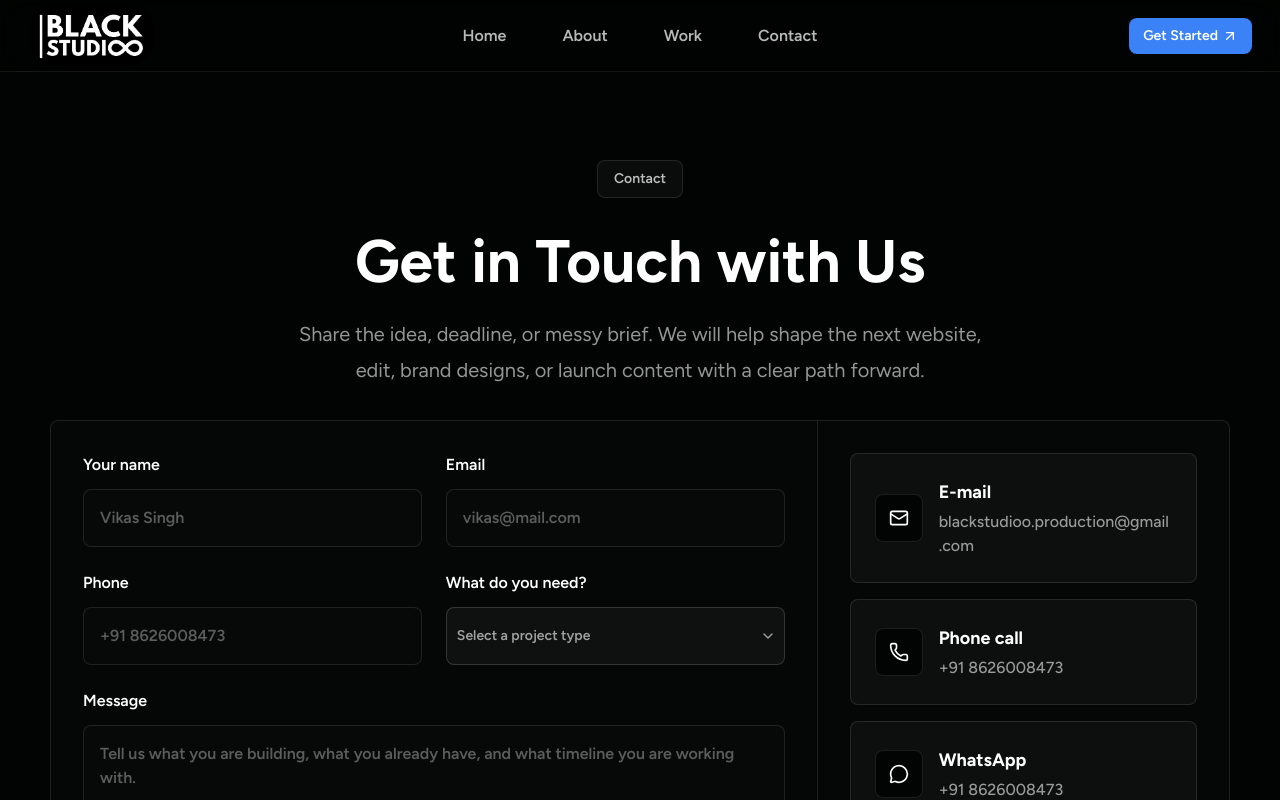
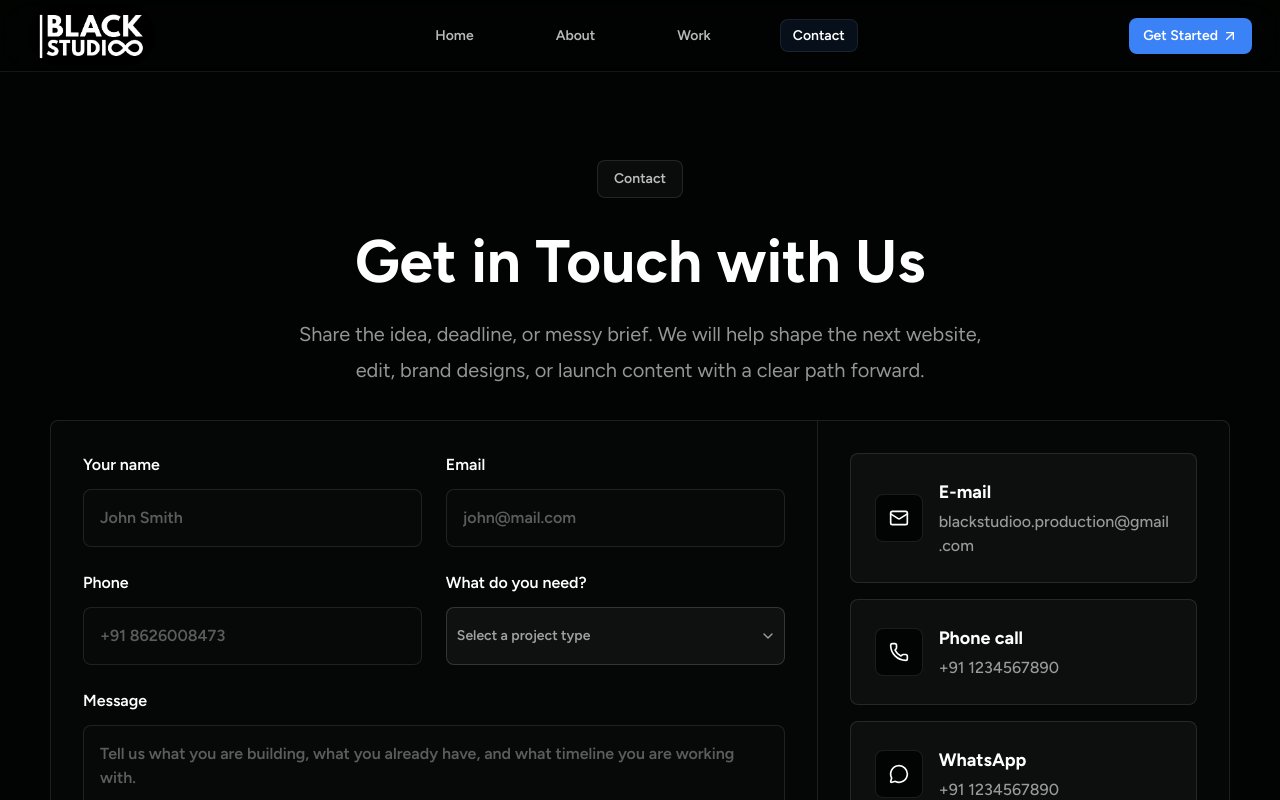
Before and after one commit to DeathXError/blackstudio, a Next.js app: page /contact in a window 1280 px wide. Shown: the top 800 px of the page. Built offline with nearby package versions, Linux system fonts and the light colour scheme.

Commit message:
refactor: add active styling in the navbar

```diff
--- a/app/contact/_components/contact-cards.jsx
+++ b/app/contact/_components/contact-cards.jsx
@@ -3,12 +3,12 @@ import { motion } from "framer-motion";
 import { Mail, MessageCircle, Phone } from "lucide-react";
 
 const email = "blackstudioo.production@gmail.com";
-const phoneNumber = "+91 8626008473";
-const phoneHref = "tel:+918626008473";
+const phoneNumber = "+91 1234567890";
+const phoneHref = "tel:+911234567890";
 const message = encodeURIComponent(
   "Hi BlackStudio! I'm interested in discussing a project.",
 );
-const whatsappHref = `https://wa.me/8626008473?text=${message}`;
+const whatsappHref = `https://wa.me/1234567890?text=${message}`;
 
 const fadeUp = {
   hidden: { opacity: 0, y: 28 },
--- a/app/contact/_components/form.jsx
+++ b/app/contact/_components/form.jsx
@@ -22,14 +22,14 @@ export default function Form() {
     >
       <label className="block min-w-0 text-base font-semibold text-white">
         Your name
-        <input name="name" placeholder="Vikas Singh" className={inputClass} />
+        <input name="name" placeholder="John Smith" className={inputClass} />
       </label>
       <label className="block min-w-0 text-base font-semibold text-white">
         Email
         <input
           name="email"
           type="email"
-          placeholder="vikas@mail.com"
+          placeholder="john@mail.com"
           className={inputClass}
         />
       </label>
--- a/components/layout/navbar.jsx
+++ b/components/layout/navbar.jsx
@@ -4,9 +4,11 @@ import { ArrowUpRight, Menu, X } from "lucide-react";
 import Image from "next/image";
 import Link from "next/link";
 import { useEffect, useState } from "react";
+import { usePathname } from "next/navigation";
 import RollingText from "../ui/rolling-text";
 
 const Navbar = () => {
+  const pathname = usePathname();
   const [isOpen, setIsOpen] = useState(false);
   const [scrolled, setScrolled] = useState(false);
 
@@ -44,15 +46,22 @@ const Navbar = () => {
         </Link>
 
         <div className="hidden items-center gap-14 justify-self-center md:flex">
-          {navLinks.map((link) => (
+          {navLinks.map((link) => {
+            const isActive = pathname === link.path;
+            return (
               <Link
                 href={link.path}
                 key={link.path}
-              className="group relative inline-flex font-semibold text-white/72 no-underline transition-colors duration-300 hover:text-white"
+                className={`group relative inline-flex items-center justify-center rounded-lg border px-3 py-2 text-sm font-semibold no-underline transition-colors duration-300 hover:text-white ${
+                  isActive
+                    ? "border-white/8 bg-brand-accent/10 text-white transition-all duration-300 hover:bg-brand-accent/10"
+                    : "border-transparent text-white/72"
+                }`}
               >
                 <RollingText>{link.label}</RollingText>
               </Link>
-          ))}
+            );
+          })}
         </div>
 
         <Link
@@ -78,16 +87,23 @@ const Navbar = () => {
       {isOpen && (
         <div className="border-t border-white/8 bg-[#020403]/96 md:hidden animate-slide-down">
           <div className="mx-auto flex max-w-[1180px] flex-col gap-4 px-5 py-6 sm:px-7">
-            {navLinks.map((link) => (
+            {navLinks.map((link) => {
+              const isActive = pathname === link.path;
+              return (
                 <Link
                   href={link.path}
                   key={link.path}
                   onClick={() => setIsOpen(false)}
-                className="group inline-flex w-fit py-1 text-lg font-semibold text-white/72 no-underline transition-colors duration-300 hover:text-white"
+                  className={`group relative inline-flex w-fit items-center justify-center rounded-lg border px-2.5 py-1.5 text-md font-semibold no-underline transition-colors duration-300 hover:text-white ${
+                    isActive
+                      ? "border-white/8 bg-blue-800/8 text-white"
+                      : "border-transparent text-white/72"
+                  }`}
                 >
                   <RollingText>{link.label}</RollingText>
                 </Link>
-            ))}
+              );
+            })}
             <Link
               href="/contact"
               onClick={() => setIsOpen(false)}
```
Lines whose indentation alone changed are shown as unchanged.
